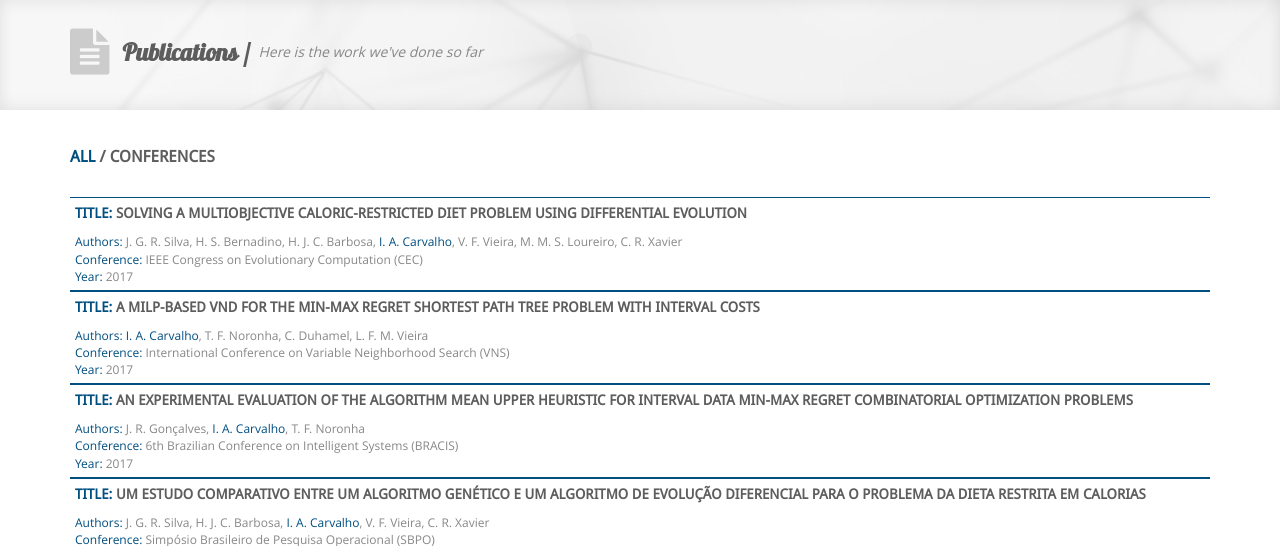
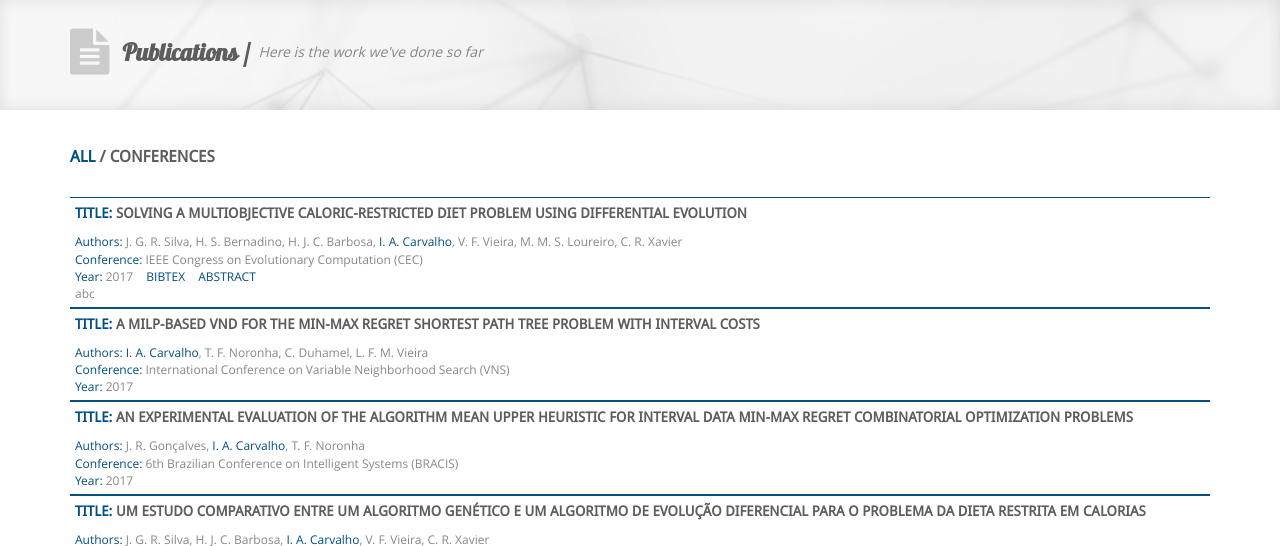
Before and after one commit to iagoac/iagoac.github.io, a PHP site: page /publications.html in a window 1280 px wide. Shown: the part 108-654 px from the top of the page. Run offline with PHP 8.4, Linux system fonts and the light colour scheme; some web fonts are replaced.

Commit message:
Adding Abstract, Bibtex, and PDF buttons to papers

```diff
--- a/assets/css/style.css
+++ b/assets/css/style.css
@@ -1079,6 +1079,25 @@
     color: #004F81;
 }
 
+.portfolio-box-text p.year span {
+  margin-left: 10px;
+}
+
+.portfolio-box-text p.year .bibtex:before {
+    content: "BIBTEX";
+    color: #004F81;
+}
+
+.portfolio-box-text p.year .abstract:before {
+    content: "ABSTRACT";
+    color: #004F81;
+}
+
+.portfolio-box-text p.year .pdf:before {
+    content: "PDF";
+    color: #004F81;
+}
+
 .portfolio-box-text p {
     margin: 0px;
 }
--- a/assets/js/scripts.js
+++ b/assets/js/scripts.js
@@ -203,4 +203,8 @@
 		}
 	});
 
+  $('.portfolio-box-text p.year .abstract').on('click', function(e) {
+
+  });
+
 });
--- a/publications.html
+++ b/publications.html
@@ -125,8 +125,14 @@
                       <p class="conference"> IEEE Congress on Evolutionary Computation (CEC) </p>
                       <p class="year"> 2017
                         <span class="bibtex"> </span>
-                        <span class="abstract"> </span>
-                        <span class="pdf"> </span>
+                        <span class="abstract">
+                          <div class="abstractBg">
+                            <div class="abstractText">
+                              abc
+                            </div>
+                          </div>
+                        </span>
+                        <a href="https://www.researchgate.net/publication/318293466_Solving_a_Multiobjective_Caloric-Restricted_Diet_Problem_using_Differential_Evolution" target="_blank"> <span class="pdf"> </span> </a>
                       </p>
 	                	</div>
 	                </div>
```
